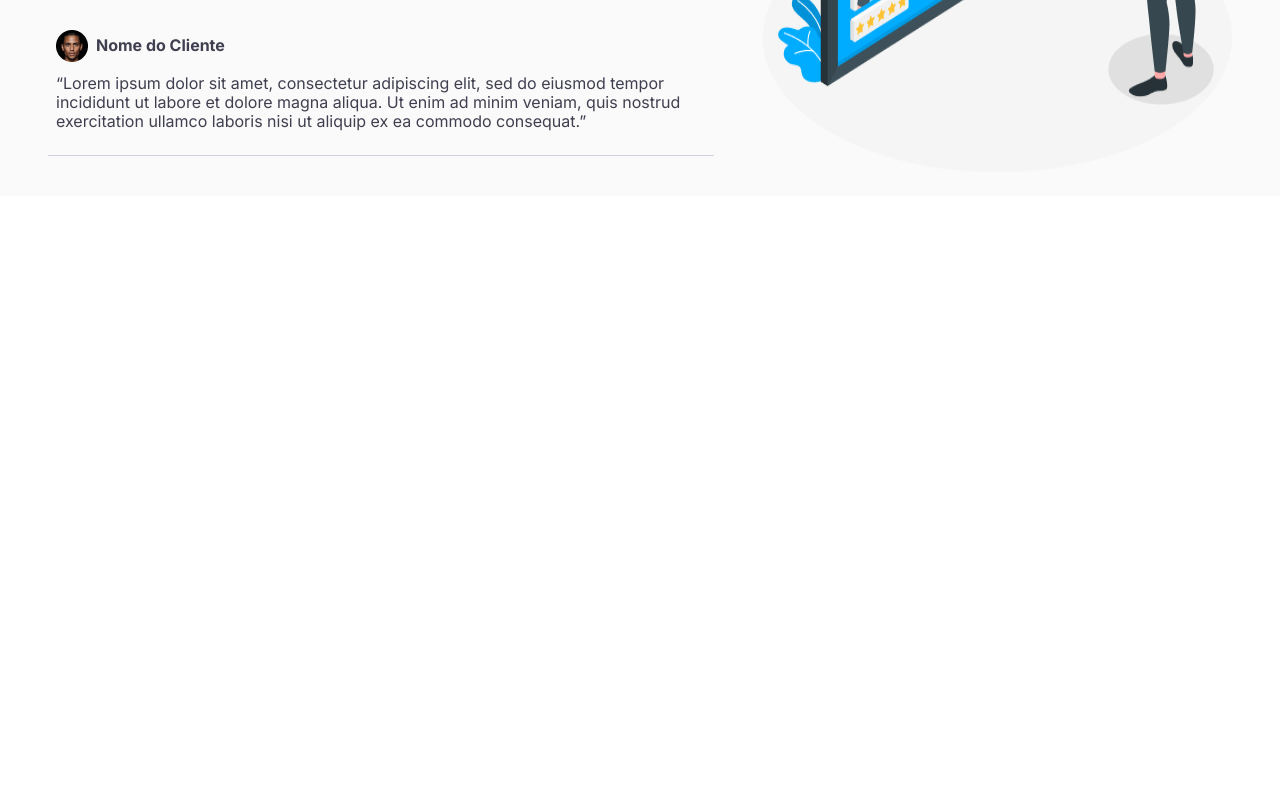
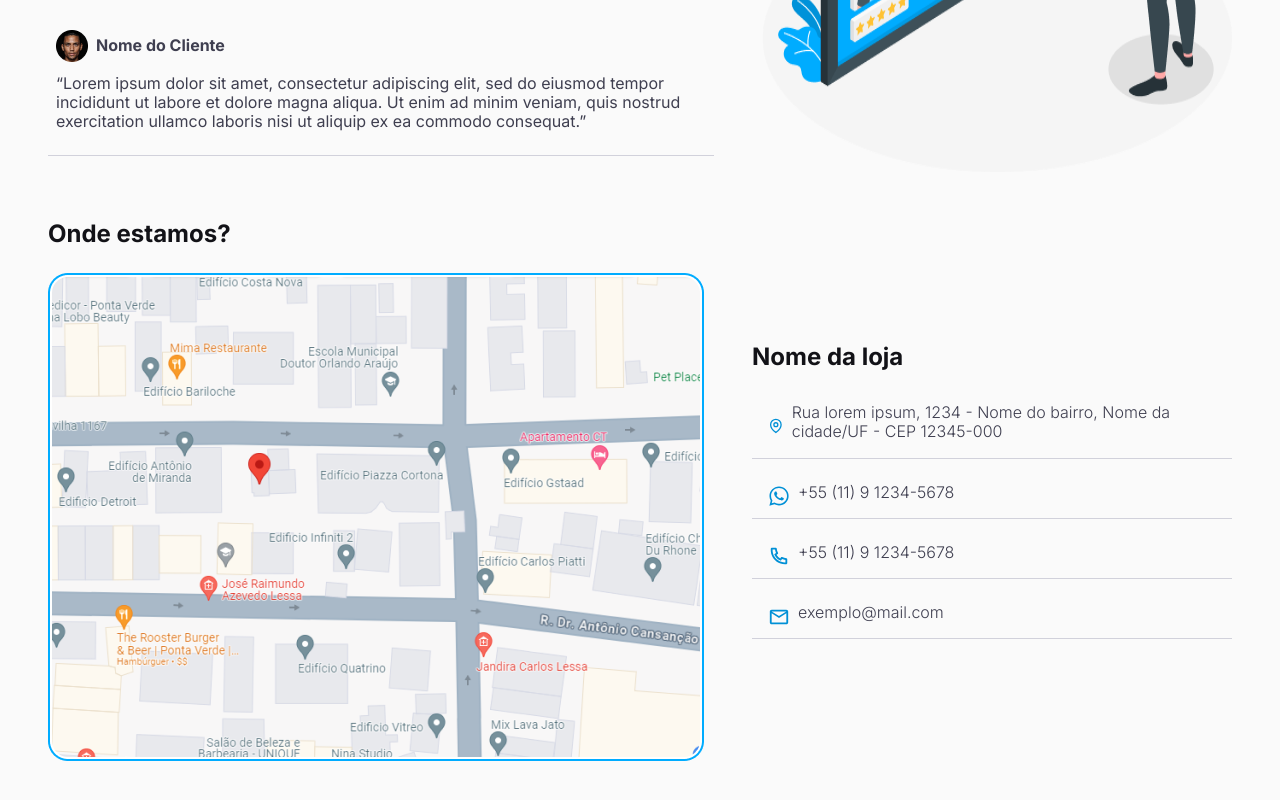
Before and after one commit to MatheusCrivellaro/web-concessionaria, a React (Vite) app: page / in a window 1280 px wide. Shown: the part 2239-3039 px from the top of the page. Before the commit the page ends 2435 px from the top, so only its background shows below. Built offline with nearby package versions, Linux system fonts and the light colour scheme.

Commit message:
Finalizando mapa

```diff
--- a/src/pages/Inicio/Inicio.css
+++ b/src/pages/Inicio/Inicio.css
@@ -115,3 +115,47 @@
     font-weight: bold;
     margin-bottom: 24px;
 }
+
+.localizacao-div-inicio {
+    padding: 24px 48px 64px 48px;
+    display: flex;
+    align-items: center;
+}
+
+.mapa-div-localizacao-inicio h1 {
+    color: #121217;
+    font-size: 24px;
+    font-weight: bold;
+    margin-bottom: 24px;
+}
+
+.mapa-div-localizacao-inicio {
+    margin-right: 48px;
+}
+
+.informacoes-localizacao-div-inicio h1 {
+    color: #121217;
+    font-size: 24px;
+    font-weight: bold;
+    margin-bottom: 24px;
+}
+
+.informacao-localizacao-card-inicio {
+    margin-top: 16px;
+    border-bottom: solid 1px #D1D1DB;
+    display: flex;
+    align-items: center;
+    padding: 8px 16px;
+}
+
+.informacao-localizacao-card-inicio h2 {
+    color: #3F3F50;
+    font-size: 16px;
+    font-weight: 300;
+    margin-left: 8px;
+}
+
+.icon-informacao-localizacao-card-inicio {
+    color: #0090D6;
+    font-size: 22px;
+}
--- a/src/pages/Inicio/Inicio.tsx
+++ b/src/pages/Inicio/Inicio.tsx
@@ -12,6 +12,11 @@ import imageCategoriaInicio from "../../images/img-categoria.png"
 import imageAvaliacoesInicio from "../../images/amico.png"
 import imgPerfil from "../../images/img.png"
 import AvaliacaoCard from "../../components/AvaliacaoCard/AvaliacaoCard.tsx";
+import imgMap from "../../images/map.png"
+import { GrLocation } from "react-icons/gr";
+import {FaWhatsapp} from "react-icons/fa";
+import {MdOutlineEmail} from "react-icons/md";
+import {RiPhoneLine} from "react-icons/ri";
 
 const Inicio = () => {
     return (
@@ -84,6 +89,31 @@ const Inicio = () => {
                 </div>
                 <img src={imageAvaliacoesInicio} alt="" />
             </div>
+            <div className="localizacao-div-inicio">
+                <div className="mapa-div-localizacao-inicio">
+                    <h1>Onde estamos?</h1>
+                    <img src={imgMap} alt=""/>
+                </div>
+                <div className="informacoes-localizacao-div-inicio">
+                    <h1>Nome da loja</h1>
+                    <div className="informacao-localizacao-card-inicio">
+                        <GrLocation className="icon-informacao-localizacao-card-inicio"/>
+                        <h2>Rua lorem ipsum, 1234 - Nome do bairro, Nome da cidade/UF - CEP 12345-000</h2>
+                    </div>
+                    <div className="informacao-localizacao-card-inicio">
+                        <FaWhatsapp className="icon-informacao-localizacao-card-inicio"/>
+                        <h2>+55 (11) 9 1234-5678</h2>
+                    </div>
+                    <div className="informacao-localizacao-card-inicio">
+                        <RiPhoneLine className="icon-informacao-localizacao-card-inicio"/>
+                        <h2>+55 (11) 9 1234-5678</h2>
+                    </div>
+                    <div className="informacao-localizacao-card-inicio">
+                        <MdOutlineEmail className="icon-informacao-localizacao-card-inicio"/>
+                        <h2>exemplo@mail.com</h2>
+                    </div>
+                </div>
+            </div>
         </div>
     )
 }
```
Also changed, not shown: src/images/map.png (added).
